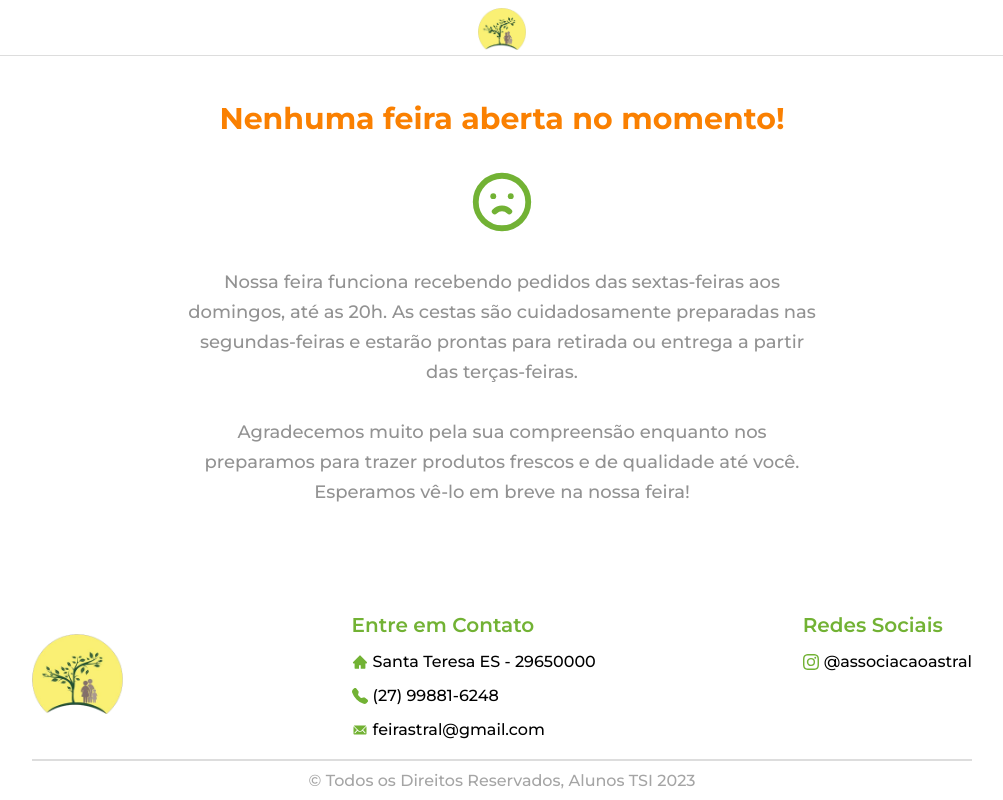
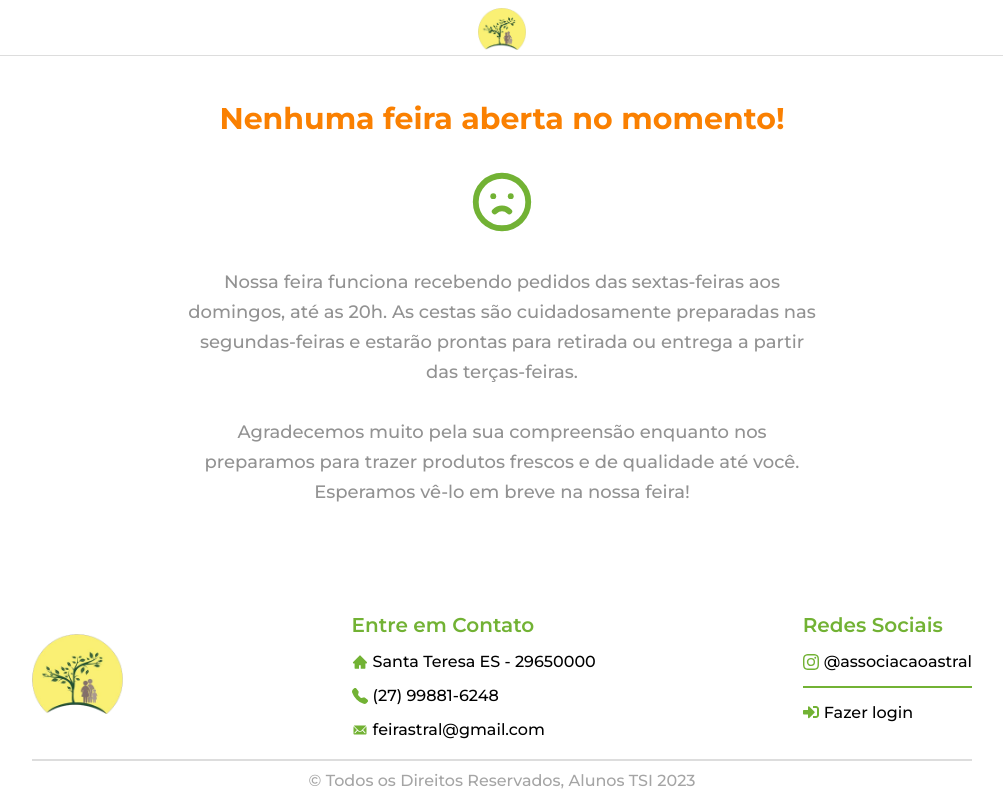
Before and after one commit to Prezotti/astral-frontend, a Next.js app: page /feira-fechada in a window 1280 px wide. Shown: the whole page, without its empty margins (138-1141 px from the left). Built offline with nearby package versions, Linux system fonts and the light colour scheme.

Commit message:
TR-076 Incremento
Foi adicionado ao footer um hiperlink para página de login!

```diff
--- a/src/components/Footer.tsx
+++ b/src/components/Footer.tsx
@@ -1,10 +1,11 @@
-import styles from '../styles/components/Footer.module.css';
+import styles from "../styles/components/Footer.module.css";
 
-import { AiFillHome } from 'react-icons/ai';
-import { BsTelephoneFill, BsInstagram } from 'react-icons/bs';
-import { IoIosMail } from 'react-icons/io';
+import { AiFillHome } from "react-icons/ai";
+import { BsTelephoneFill, BsInstagram } from "react-icons/bs";
+import { IoIosMail } from "react-icons/io";
+import { FaSignInAlt } from "react-icons/fa";
 
-export function Footer(){
+export function Footer() {
   return (
     <footer className={styles.container}>
       <div className={styles.conteudo}>
@@ -15,24 +16,38 @@ export function Footer(){
           <section className={styles.contato}>
             <h3>Entre em Contato</h3>
             <div>
-                            <AiFillHome color='#72B234'/>
+              <AiFillHome color="#72B234" />
               <p>Santa Teresa ES - 29650000</p>
             </div>
             <div>
-                            <BsTelephoneFill color='#72B234'/>
+              <BsTelephoneFill color="#72B234" />
               <p>(27) 99881-6248</p>
             </div>
             <div>
-                            <IoIosMail color='#72B234'/>
+              <IoIosMail color="#72B234" />
               <p>feirastral@gmail.com</p>
             </div>
           </section>
           <section className={styles.redessociais}>
             <h3>Redes Sociais</h3>
             <div>
-                            <BsInstagram color='#72B234'/>
+              <BsInstagram color="#72B234" />
               <p>
-                                <a href="https://www.instagram.com/associacaoastral/" target='_blank'>@associacaoastral</a>
+                <a
+                  href="https://www.instagram.com/associacaoastral/"
+                  target="_blank"
+                >
+                  @associacaoastral
+                </a>
+              </p>
+            </div>
+            <div className={styles.divLinha}> </div>
+            <div>
+              <FaSignInAlt color="#72B234" />
+              <p>
+                <a href="/login" target="_blank">
+                  Fazer login
+                </a>
               </p>
             </div>
           </section>
@@ -42,5 +57,5 @@ export function Footer(){
         <p>© Todos os Direitos Reservados, Alunos TSI 2023</p>
       </section>
     </footer>
-    )
+  );
 }
--- a/src/styles/components/Footer.module.css
+++ b/src/styles/components/Footer.module.css
@@ -41,6 +41,10 @@
   display: flex;
   flex-direction: column;
   gap: 15px;
+}
+.divLinha{
+height: 1.5px;
+background-color: #72b234;
 }
 .redessociais h3 {
   color: #72b234;
```
Lines whose indentation alone changed are shown as unchanged.
